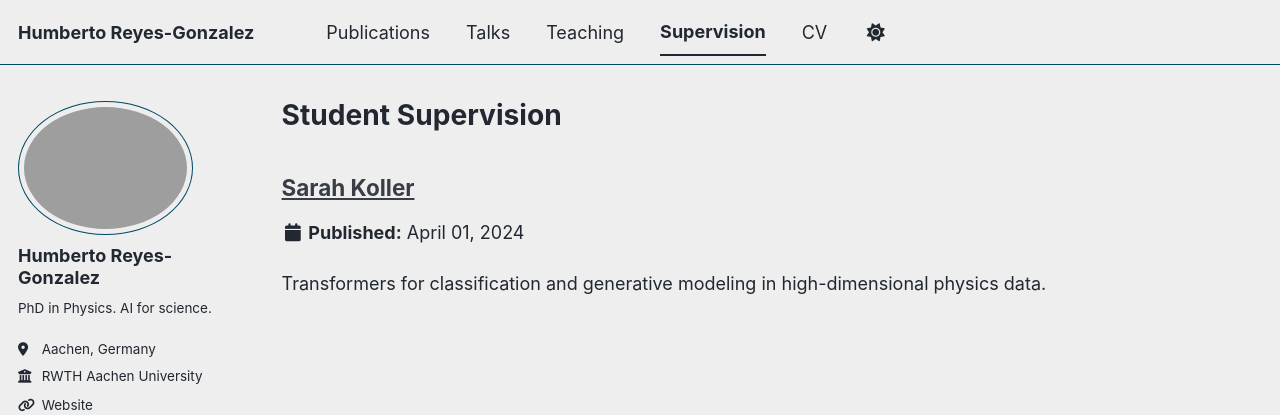
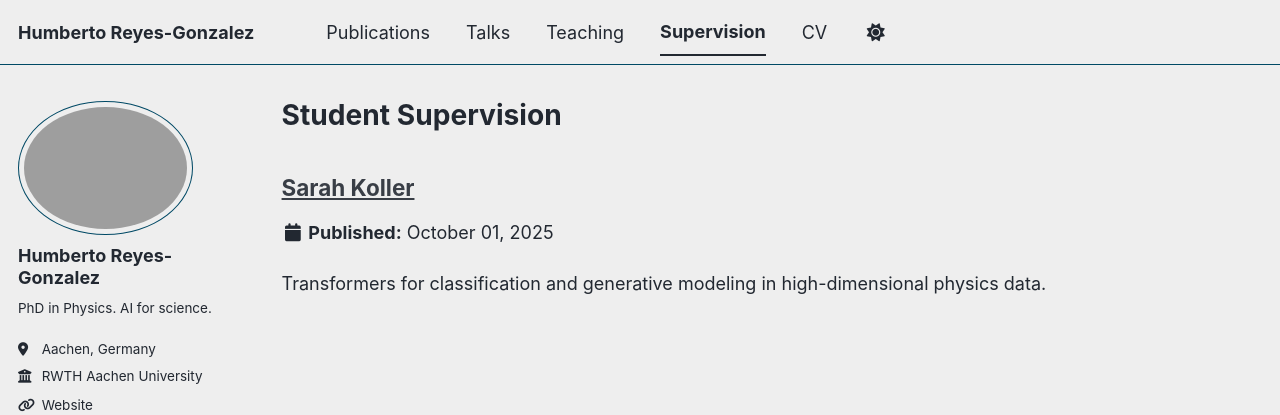
Before and after one commit to hreyes91/hreyes91.github.io, a Jekyll site: the page built from _pages/supervision.html, in a window 1280 px wide. Shown: the top 415 px of the page. Built offline with Jekyll 4.4.1, drawn with Linux system fonts in a browser that asks for light colours; some web fonts are replaced; a script bundle is joined from its source files by our own code; library files that are not in the unit come from our copies.

Commit message:
Update 2025-koller.md

```diff
--- a/_supervision/2025-koller.md
+++ b/_supervision/2025-koller.md
@@ -4,7 +4,7 @@ collection: supervision
 type: "MsC thesis"
 permalink: /supervision/2025-koller
 venue: "RWTH Aachen University"
-date: 2024-04-01
+date: 2025-10-01
 location: "Aachen, Germany"
 ---
 
```
